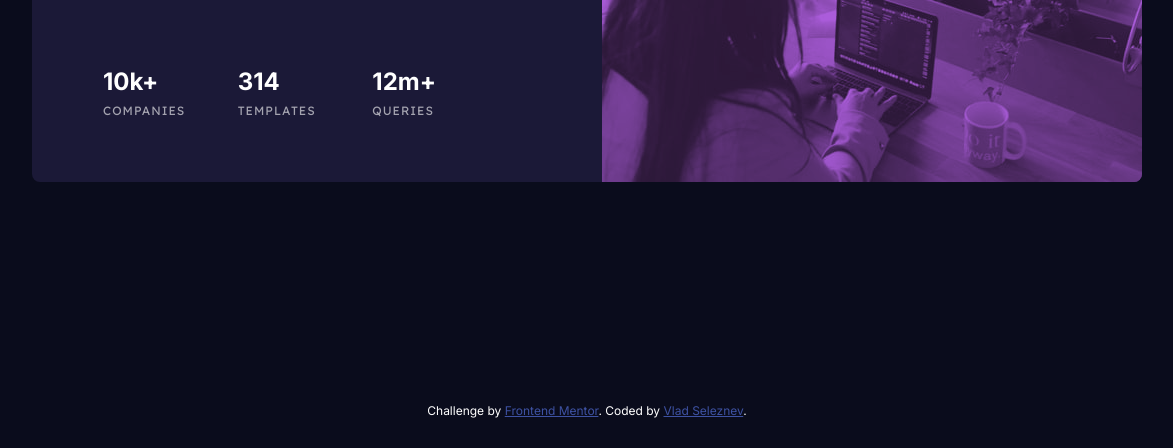
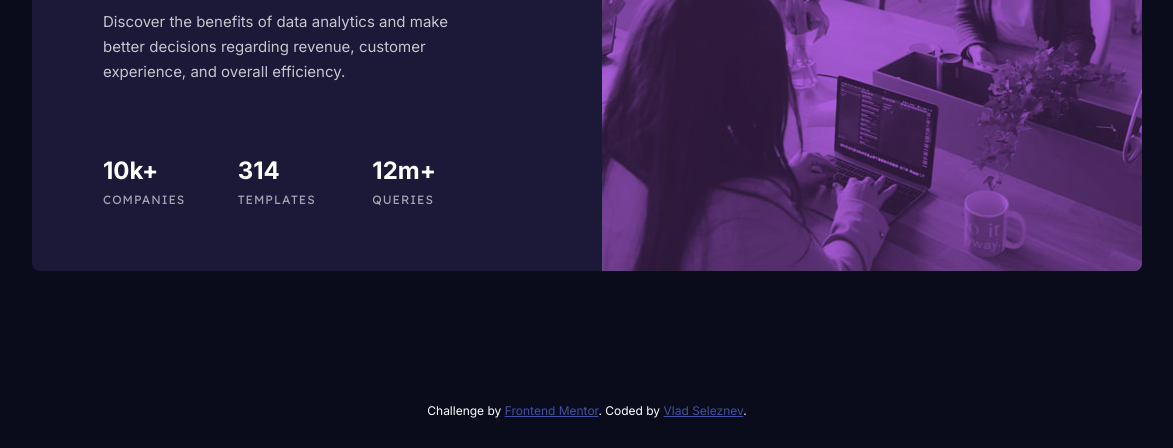
Before and after one commit to Shinobius/stats-preview-card-component, a website: page index.html in a window 1536 px wide. Shown: the part 352-800 px from the top of the page, without its empty margins (181-1354 px from the left). Drawn offline with Linux system fonts and the light colour scheme.

Commit message:
Fixed magrin of the card

```diff
--- a/sass/main.scss
+++ b/sass/main.scss
@@ -42,6 +42,11 @@ body {
     width: 111rem;
     display: grid;
     grid-template-columns: 1fr 54rem;
+    margin: 0;
+    position: absolute;
+    top: 50%;
+    left: 50%;
+    transform: translate(-50%, -50%);
   }
 }
 
```
Also changed, not shown: css/style.css.
